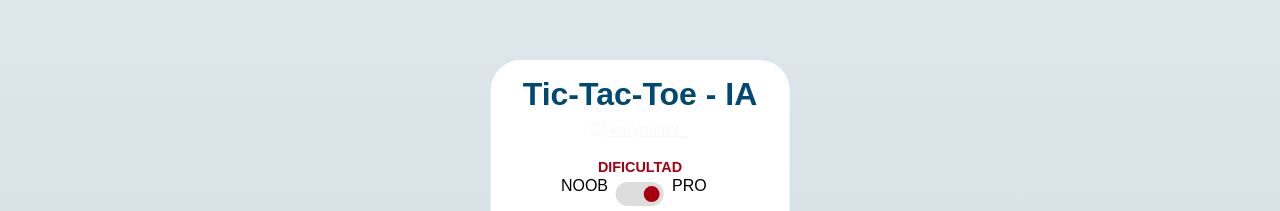
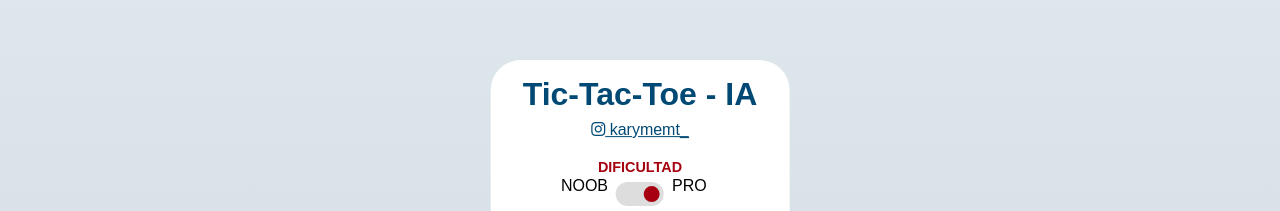
Before and after one commit to GOLFISHMANALEXIS/TIC-TAC-TOE-IA_VT, a plain HTML site: page index.html in a window 1280 px wide. Shown: the part 190-401 px from the top of the page. Drawn offline with Linux system fonts and the light colour scheme; a web font is replaced by a local one.

Commit message:
Update index.html

```diff
--- a/index.html
+++ b/index.html
@@ -38,7 +38,7 @@
   <div id="menu" class="scrim">
     <div class="center">
       <h1>Tic-Tac-Toe - IA</h1>
-      <a href="https://www.instagram.com/karymemt_/" style="color:#F9F9F9;">
+      <a href="https://www.instagram.com/karymemt_/" style="color:#004974;">
         <i class="fa-brands fa-instagram"></i>
         karymemt_
     </a>
```
